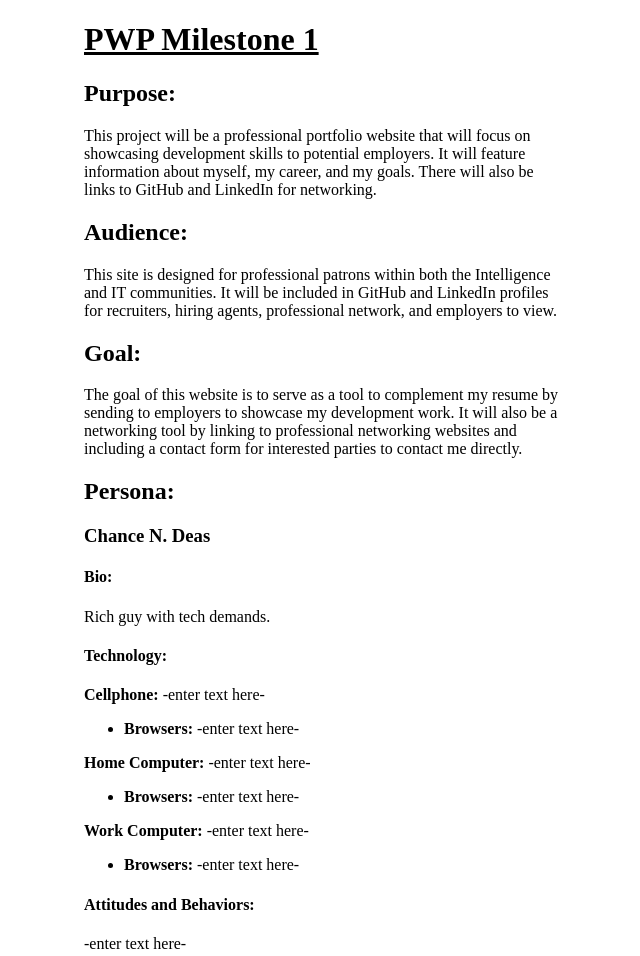
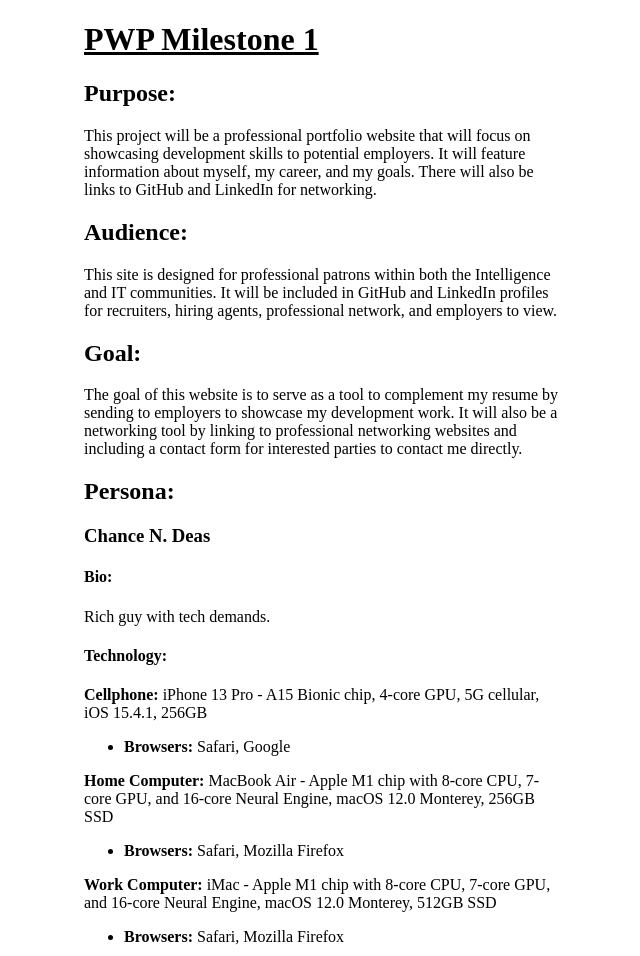
Before and after one commit to Deon-J-Butler/professional-portfolio, a plain HTML site: page public_html/documentation/milestone-1.html in a window 1280 px wide. Shown: the top 956 px of the page, without its empty margins (316-956 px from the left). Drawn offline with Linux system fonts and the light colour scheme.

Commit message:
Added Tech specs

```diff
--- a/public_html/documentation/milestone-1.html
+++ b/public_html/documentation/milestone-1.html
@@ -24,17 +24,19 @@ links to GitHub and LinkedIn for networking.</p>
 <h4>Bio:</h4>
 <p>Rich guy with tech demands.</p>
 <h4>Technology:</h4>
-<p><strong>Cellphone:</strong> -enter text here-</p>
+<p><strong>Cellphone:</strong> iPhone 13 Pro - A15 Bionic chip, 4-core GPU, 5G cellular, iOS 15.4.1, 256GB</p>
 <ul>
-    <li><strong>Browsers:</strong> -enter text here-</li>
+    <li><strong>Browsers:</strong> Safari, Google</li>
 </ul>
-<p><strong>Home Computer:</strong> -enter text here-</p>
+<p><strong>Home Computer:</strong> MacBook Air - Apple M1 chip with 8-core CPU, 7-core GPU, and 16-core Neural Engine,
+    macOS 12.0 Monterey, 256GB SSD</p>
 <ul>
-    <li><strong>Browsers:</strong> -enter text here-</li>
+    <li><strong>Browsers:</strong> Safari, Mozilla Firefox</li>
 </ul>
-<p><strong>Work Computer:</strong> -enter text here-</p>
+<p><strong>Work Computer:</strong> iMac - Apple M1 chip with 8-core CPU, 7-core GPU, and 16-core Neural Engine,
+    macOS 12.0 Monterey, 512GB SSD</p>
 <ul>
-    <li><strong>Browsers:</strong> -enter text here-</li>
+    <li><strong>Browsers:</strong> Safari, Mozilla Firefox</li>
 </ul>
 <h4>Attitudes and Behaviors:</h4>
 <p>-enter text here-</p>
```
